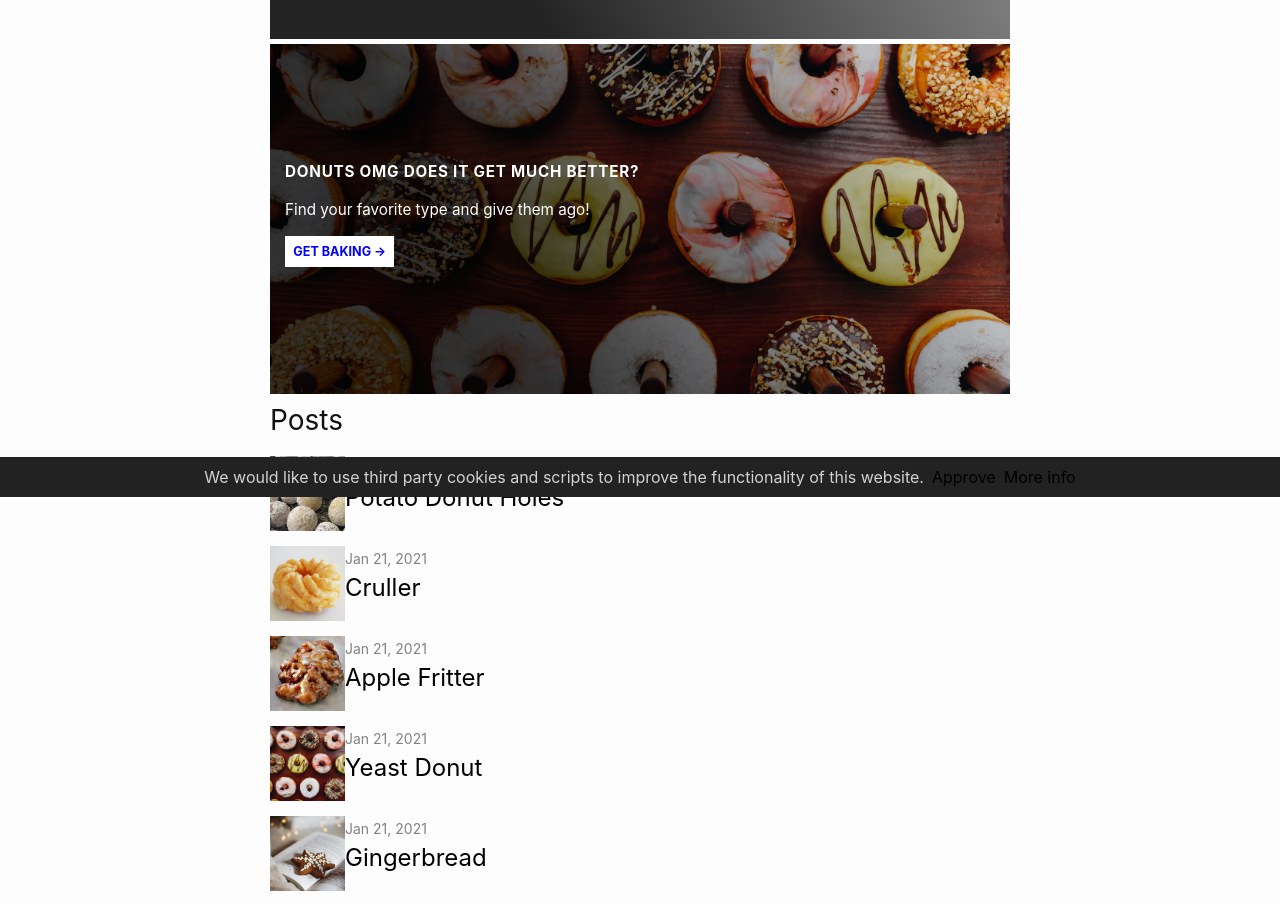
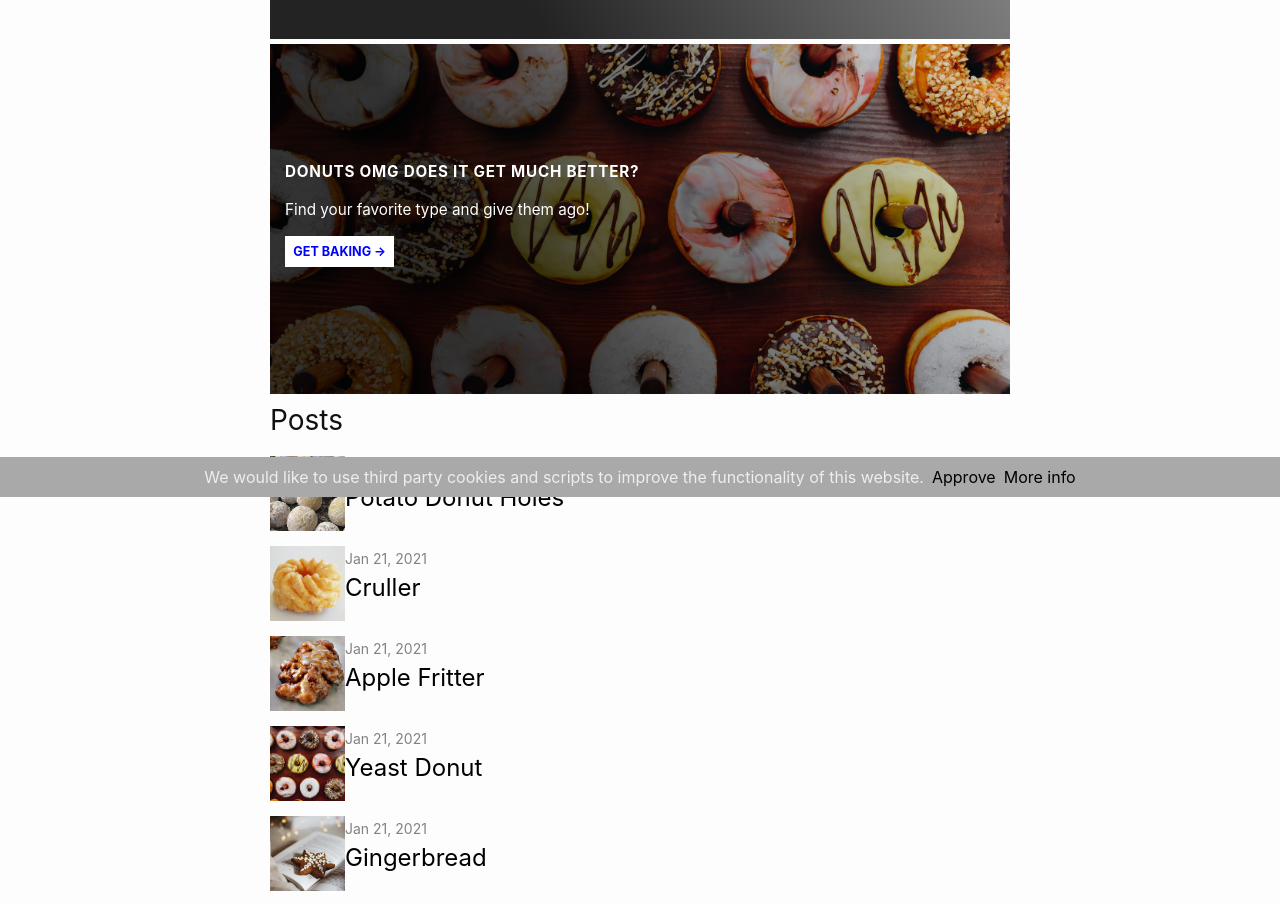
Before and after one commit to PNSmith/pnsmith.github.io, a Jekyll site: the page built from index.markdown, in a window 1280 px wide. Shown: the part 403-1307 px from the top of the page. Built offline with Jekyll 4.4.1, drawn with Linux system fonts in a browser that asks for light colours; grey boxes are pictures that could not be loaded.

Commit message:
consent btn update

```diff
--- a/_includes/cookie-consent.html
+++ b/_includes/cookie-consent.html
@@ -1,5 +1,5 @@
 <style>
-    #cookie-notice {padding: 0.5rem 1rem; display: none; text-align: center; position: fixed; bottom: 0; width: calc(100% - 2rem); background: #222; color: rgba(255,255,255,0.8);}
+    #cookie-notice {padding: 0.5rem 1rem; display: none; text-align: center; position: fixed; bottom: 0; width: calc(100% - 2rem); background: darkgray; color: rgba(255,255,255,0.8);}
     #cookie-notice a {display: inline-block; cursor: pointer; margin-left: 0.5rem;}
     .btn .btn-primary .btn-sm {text color = white;}
     @media (max-width: 767px) {
```
